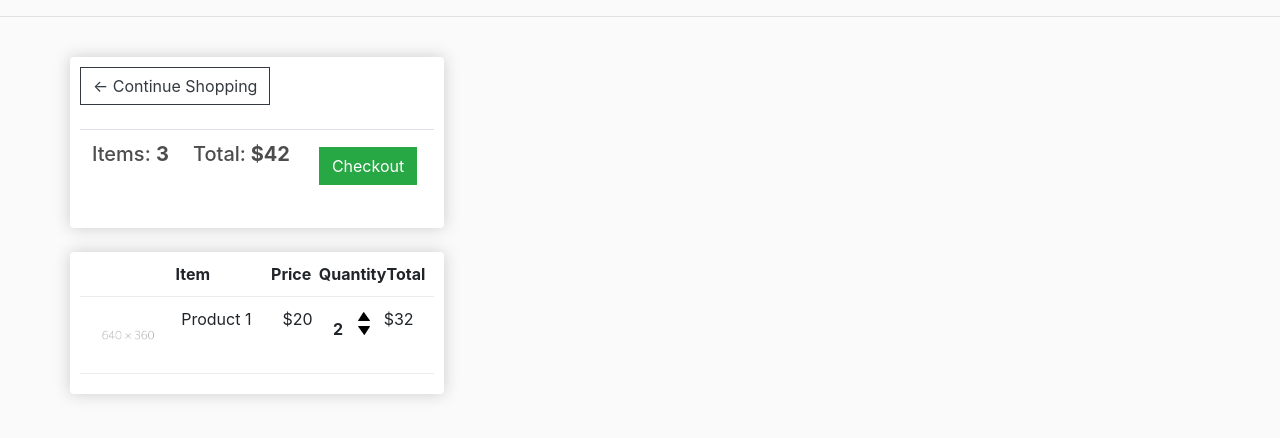
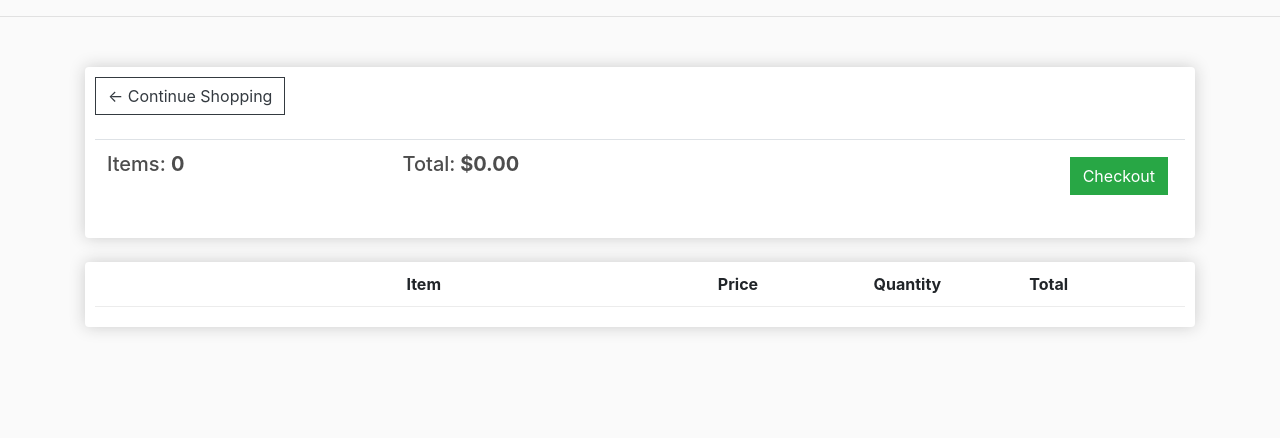
Before and after one commit to sonitkach/ecommerce, a Django app: page /cart/ in a window 1280 px wide. Shown: the part 57-495 px from the top of the page. Run offline with Django 3.2, Linux system fonts and the light colour scheme; lists and menus that the app fills with data are empty; some libraries are stand-ins or nearby versions.

Commit message:
calculation and rendering totals in cart

```diff
--- a/store/admin.py
+++ b/store/admin.py
@@ -1,8 +1,8 @@
 from django.contrib import admin
-from .models import Customer, Order, OrderedItem, Address, Product
+from .models import Customer, Order, OrderItem, Address, Product
 
 admin.site.register(Customer)
 admin.site.register(Order)
-admin.site.register(OrderedItem)
+admin.site.register(OrderItem)
 admin.site.register(Address)
 admin.site.register(Product)
--- a/store/templates/store/cart.html
+++ b/store/templates/store/cart.html
@@ -8,21 +8,25 @@
 <body>
 
 	<div class="row">
-    <div class="lg-12">
+		<div class="col-lg-12">
 			<div class="box-element">
+
 				<a  class="btn btn-outline-dark" href="{% url 'store' %}">&#x2190; Continue Shopping</a>
+
 				<br>
 				<br>
 				<table class="table">
 					<tr>
-                    <th><h5>Items: <strong>3</strong></h5></th>
-                    <th><h5>Total:<strong> $42</strong></h5></th>
+						<th><h5>Items: <strong>{{order.get_cart_items}}</strong></h5></th>
+						<th><h5>Total:<strong> ${{order.get_cart_total|floatformat:2}}</strong></h5></th>
 						<th>
 							<a  style="float:right; margin:5px;" class="btn btn-success" href="{% url 'checkout' %}">Checkout</a>
 						</th>
 					</tr>
 				</table>
+
 			</div>
+
 			<br>
 			<div class="box-element">
 				<div class="cart-row">
@@ -32,20 +36,22 @@
 					<div style="flex:1"><strong>Quantity</strong></div>
 					<div style="flex:1"><strong>Total</strong></div>
 				</div>
+				{% for item in items %}
+				<div class="cart-row">
+					<div style="flex:2"><img class="row-image" src="{{item.product.imageURL}}"></div>
+					<div style="flex:2"><p>{{item.product.name}}</p></div>
+					<div style="flex:1"><p>${{item.product.price|floatformat:2}}</p></div>
+					<div style="flex:1">
+						<p class="quantity">{{item.quantity}}</p>
+						<div class="quantity">
+							<img data-product="{{item.product.id}}" data-action="add" class="chg-quantity update-cart" src="{% static  'images/arrow-up.png' %}">
 
-	<div class="cart-row">
-		<div style="flex:2"><img class="row-image" src="{% static 'images/placeholder.png' %}"></div>
-		<div style="flex:2"><p>Product 1</p></div>
-		<div style="flex:1"><p>$20</p></div>
-		<div style="flex:1">
-			<p class="quantity">2</p>
-			<div class="quantity">
-				<img class="chg-quantity" src="{% static  'images/arrow_up.png' %}">
-
-				<img class="chg-quantity" src="{% static  'images/arrow_down.png' %}">
+							<img data-product="{{item.product.id}}" data-action="remove" class="chg-quantity update-cart" src="{% static  'images/arrow-down.png' %}">
 						</div>
 					</div>
-		<div style="flex:1"><p>$32</p></div>
+					<div style="flex:1"><p>${{item.get_total|floatformat:2}}</p></div>
+				</div>
+				{% endfor %}
 			</div>
 		</div>
 	</div>
--- a/store/views.py
+++ b/store/views.py
@@ -17,6 +17,7 @@ def cart(request):
         items = order.orderitem_set.all()
     else:
         items=[]
+        order={'get_cart_total':0, 'get_cart_items':0}
 
-    context ={'items':items}
+    context ={'items':items, 'order':order}
     return render(request, 'store/cart.html', context)
```
Also changed, not shown: store/models.py (+20 -2 lines), store/migrations/0003_auto_20201212_2226.py (added). Lines whose indentation alone changed are shown as unchanged.
